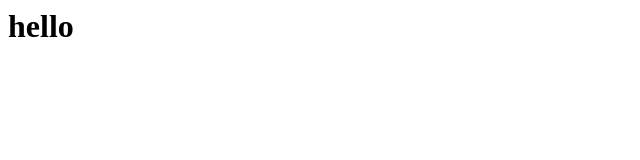
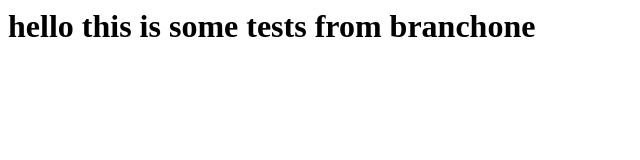
Before and after one commit to raja95shah/test, a plain HTML site: page index.html in a window 1280 px wide. Shown: the whole page, without its empty margins (0-640 px from the left). Drawn offline with Linux system fonts and the light colour scheme.

Commit message:
added new text from branchone in html

```diff
--- a/index.html
+++ b/index.html
@@ -1,7 +1,7 @@
 <HTML>
     <BODY>
         <H1>
-            hello
+            hello this is some tests from branchone
         </H1>
      </BODY>
 </HTML>
```
